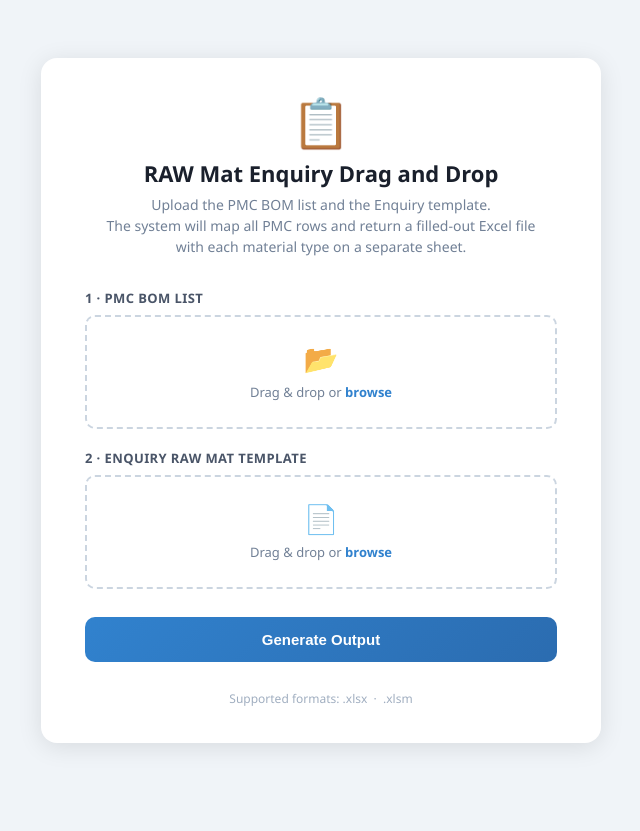
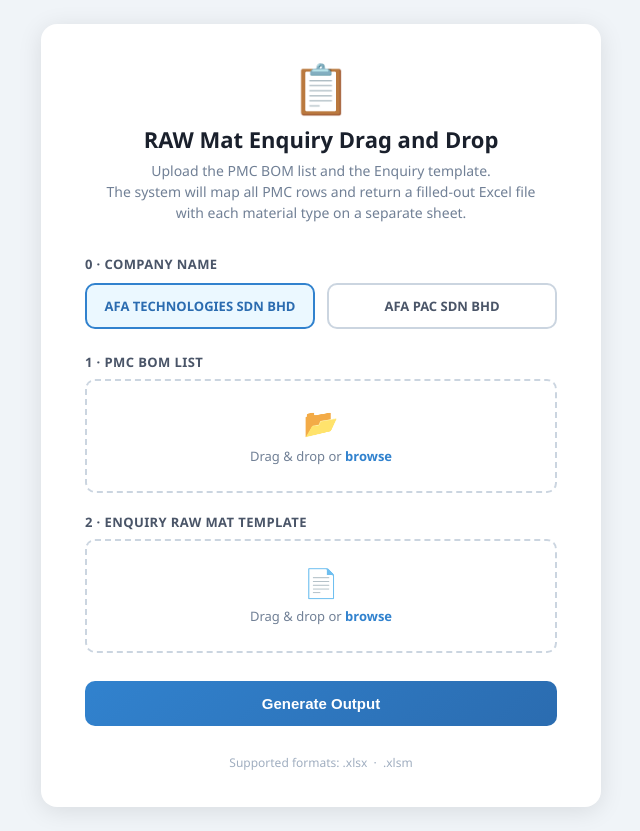
Before and after one commit to karenhong02-crypto/raw-mat-enquiry, a Flask app: page / in a window 1280 px wide. Shown: the whole page, without its empty margins (319-959 px from the left). Before the commit the page ends 747 px from the top, so only its background shows below. Run offline with Flask 3, Linux system fonts and the light colour scheme.

Commit message:
Add files via upload

```diff
--- a/app.py
+++ b/app.py
@@ -18,8 +18,13 @@ from flask import Flask, render_template, request, send_file, jsonify
 
 try:
     from openpyxl import load_workbook
+    from openpyxl.styles import PatternFill
+    from openpyxl.styles.colors import Color
 except ImportError:
     sys.exit("Missing dependency. Run:  pip install openpyxl")
+
+# Blue, Accent 5, Lighter 40%  (theme index 8, tint +0.4)
+AL6061_FILL = PatternFill(fill_type="solid", fgColor=Color(theme=8, tint=0.3999755859375))
 
 app = Flask(__name__)
 app.config["MAX_CONTENT_LENGTH"] = 32 * 1024 * 1024   # 32 MB upload limit
@@ -194,8 +199,12 @@ def match_material_category(material: str, categories: list) -> dict | None:
 # Sheet filling
 # ---------------------------------------------------------------------------
 
-def fill_enquiry_sheet(ws, pmc_rows: list):
+def fill_enquiry_sheet(ws, pmc_rows: list, company: str = "AFA TECHNOLOGIES SDN BHD"):
     """Fill one enquiry worksheet with pmc_rows. Mutates ws in-place."""
+    # Update company name in title row, clear project name row
+    ws.cell(1, 3).value = f"{company} REQUEST RAW MATERIAL ENQUIRE"
+    ws.cell(2, 3).value = None   # blank but formatting preserved
+
     footer1 = capture_row(ws, FOOTER1_ROW)
     footer2 = capture_row(ws, FOOTER2_ROW)
     ref_fmt = capture_row(ws, DATA_START)
@@ -238,6 +247,10 @@ def fill_enquiry_sheet(ws, pmc_rows: list):
             dst.alignment     = copy(ref_fmt[c]["alignment"])
             dst.number_format = ref_fmt[c]["number_format"]
 
+        # Highlight AL6061 material cell — Blue, Accent 5, Lighter 40%
+        if item["material"].upper().startswith("AL6061"):
+            ws.cell(row, 4).fill = AL6061_FILL
+
     last_data_row = DATA_START + n_new - 1
     new_footer1   = last_data_row + 1
     new_footer2   = last_data_row + 2
@@ -270,7 +283,7 @@ def build_enquiry_bytes(bom_path: str, enq_path: str) -> tuple[bytes, dict]:
     return buf.read(), {"pmc_rows": len(pmc_rows), "sheets": ["All"]}
 
 
-def build_enquiry_zip(bom_path: str, enq_path: str) -> tuple[bytes, dict]:
+def build_enquiry_zip(bom_path: str, enq_path: str, company: str = "AFA TECHNOLOGIES SDN BHD") -> tuple[bytes, dict]:
     """Produce a zip containing one .xlsx per material category."""
     wb_bom = load_workbook(bom_path)
     ws_bom = wb_bom.active
@@ -278,6 +291,9 @@ def build_enquiry_zip(bom_path: str, enq_path: str) -> tuple[bytes, dict]:
     pmc_rows = get_pmc_rows(ws_bom)
     if not pmc_rows:
         raise ValueError("No PMC rows found in BOM file. Check that column O contains 'PMC'.")
+
+    # Sort by AFA code A→Z, then by material A→Z
+    pmc_rows.sort(key=lambda x: (x["afa"].upper(), x["material"].upper()))
 
     categories = get_categories()
 
@@ -316,7 +332,7 @@ def build_enquiry_zip(bom_path: str, enq_path: str) -> tuple[bytes, dict]:
 
             # Load a fresh copy of the template for each category
             wb_enq = load_workbook(io.BytesIO(enq_bytes))
-            fill_enquiry_sheet(wb_enq.active, rows)
+            fill_enquiry_sheet(wb_enq.active, rows, company)
 
             xlsx_buf = io.BytesIO()
             wb_enq.save(xlsx_buf)
@@ -373,7 +389,8 @@ def generate():
             tmp_bom_path = tmp_bom.name
             tmp_enq_path = tmp_enq.name
 
-        out_bytes, summary = build_enquiry_zip(tmp_bom_path, tmp_enq_path)
+        company = request.form.get("company", "AFA TECHNOLOGIES SDN BHD").strip() or "AFA TECHNOLOGIES SDN BHD"
+        out_bytes, summary = build_enquiry_zip(tmp_bom_path, tmp_enq_path, company)
         download_name = "Enquiry_Output.zip"
         mimetype      = "application/zip"
 
--- a/templates/index.html
+++ b/templates/index.html
@@ -48,6 +48,60 @@
       color: #718096;
       margin-top: 6px;
       line-height: 1.5;
+    }
+
+    /* ── Company selector ──────────────────────────────────────────────── */
+    .company-group {
+      margin-bottom: 24px;
+    }
+
+    .company-group label.slot-label {
+      display: block;
+      font-size: 13px;
+      font-weight: 600;
+      color: #4a5568;
+      margin-bottom: 10px;
+      letter-spacing: .4px;
+      text-transform: uppercase;
+    }
+
+    .company-options {
+      display: flex;
+      gap: 12px;
+      flex-wrap: wrap;
+    }
+
+    .company-option {
+      flex: 1;
+      min-width: 180px;
+    }
+
+    .company-option input[type="radio"] {
+      display: none;
+    }
+
+    .company-option label {
+      display: block;
+      padding: 12px 16px;
+      border: 2px solid #cbd5e0;
+      border-radius: 10px;
+      font-size: 13px;
+      font-weight: 600;
+      color: #4a5568;
+      cursor: pointer;
+      text-align: center;
+      transition: border-color .2s, background .2s, color .2s;
+    }
+
+    .company-option input[type="radio"]:checked + label {
+      border-color: #3182ce;
+      background: #ebf8ff;
+      color: #2b6cb0;
+    }
+
+    .company-option label:hover {
+      border-color: #4299e1;
+      background: #f7faff;
     }
 
     /* ── Upload slots ───────────────────────────────────────────────────── */
@@ -176,6 +230,21 @@
          with each material type on a separate sheet.</p>
     </div>
 
+    <!-- Company selector -->
+    <div class="company-group">
+      <label class="slot-label">0 · Company Name</label>
+      <div class="company-options">
+        <div class="company-option">
+          <input type="radio" name="company" id="coAFA" value="AFA TECHNOLOGIES SDN BHD" checked />
+          <label for="coAFA">AFA TECHNOLOGIES SDN BHD</label>
+        </div>
+        <div class="company-option">
+          <input type="radio" name="company" id="coPAC" value="AFA PAC SDN BHD" />
+          <label for="coPAC">AFA PAC SDN BHD</label>
+        </div>
+      </div>
+    </div>
+
     <!-- Upload slots -->
     <div class="upload-group">
 
@@ -274,9 +343,11 @@
       btnText.textContent = "Generating…";
 
       try {
+        const company = document.querySelector('input[name="company"]:checked').value;
         const form = new FormData();
         form.append("bom", bomFile);
         form.append("enq", enqFile);
+        form.append("company", company);
 
         const res = await fetch("/generate", { method: "POST", body: form });
 
```
